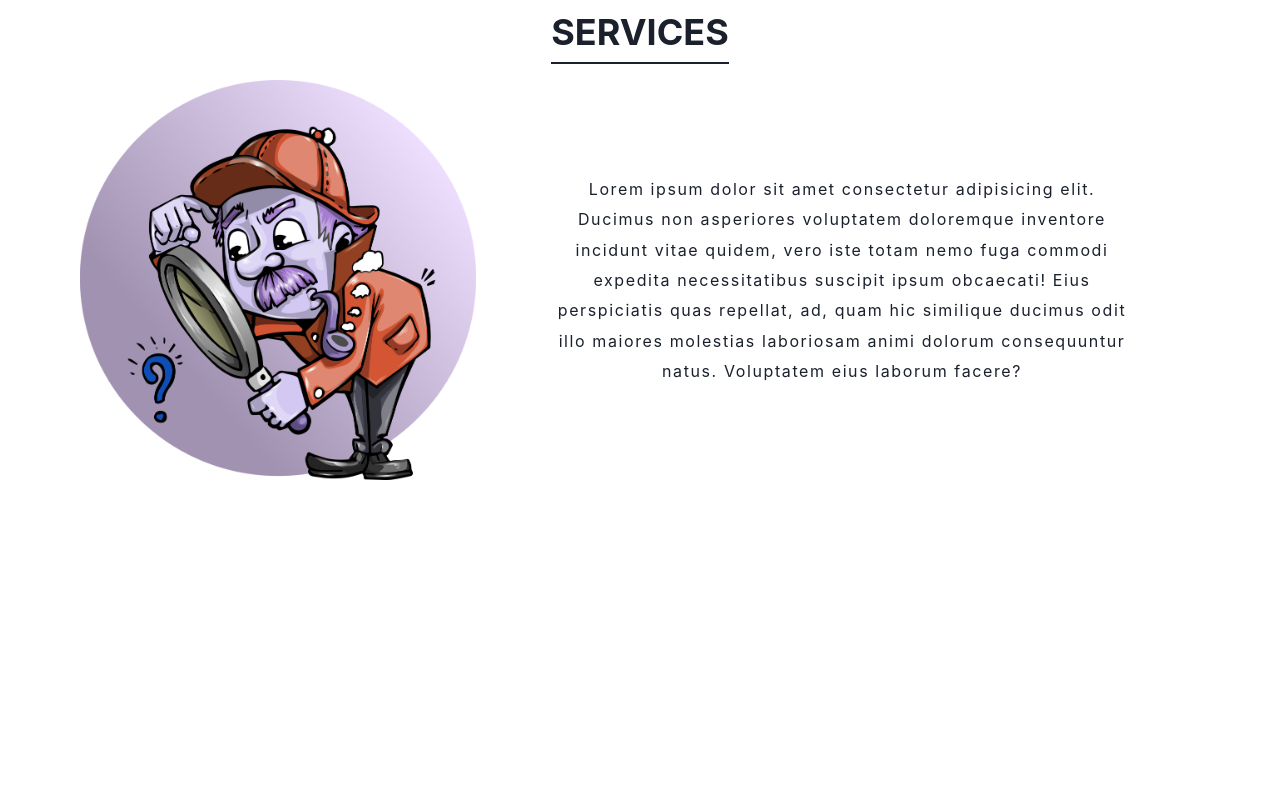
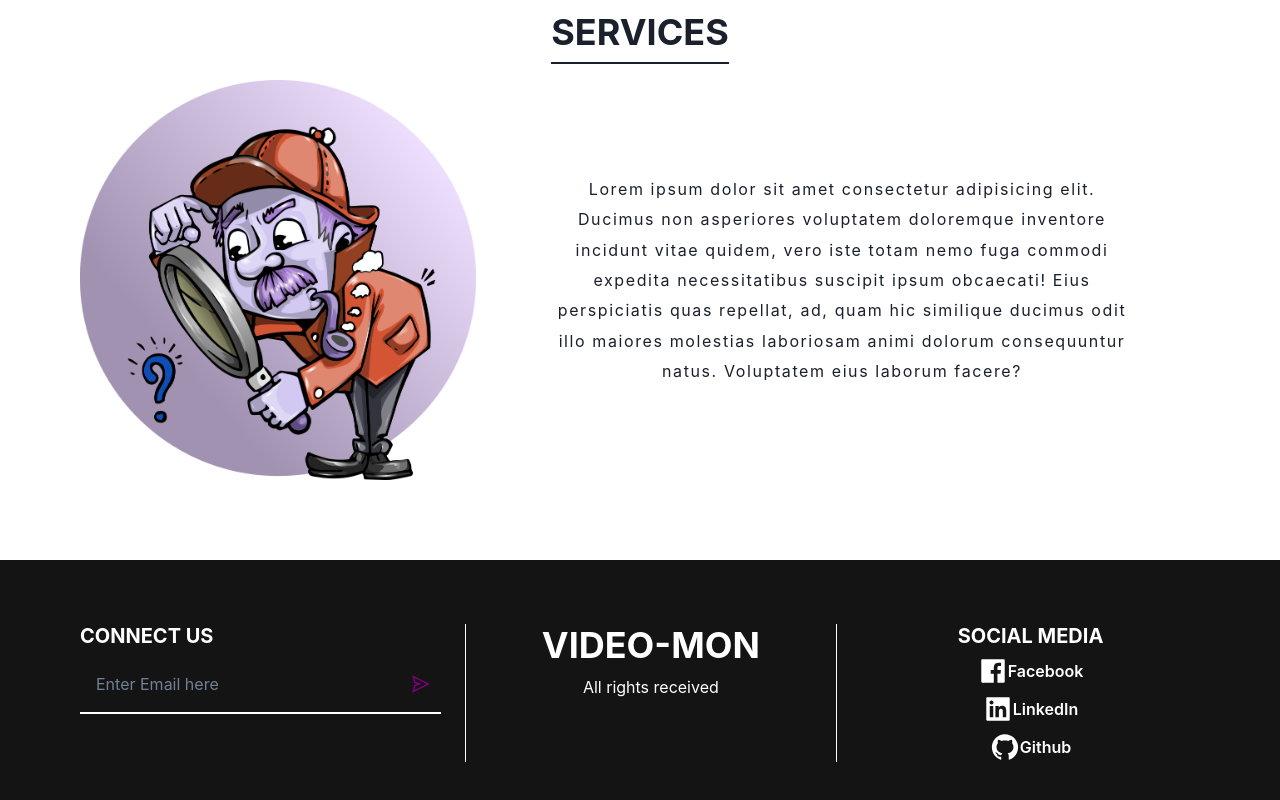
Before and after one commit to rittick21/ChakraUI-BasedReactApp, a React (Create React App) app: page / in a window 1280 px wide. Shown: the part 861-1661 px from the top of the page. Before the commit the page ends 1421 px from the top, so only its background shows below. Built offline with nearby package versions, Linux system fonts and the light colour scheme.

Commit message:
footer added and style added

```diff
--- a/src/App.js
+++ b/src/App.jsx
@@ -1,12 +1,14 @@
 import { BrowserRouter as Router, Routes, Route } from "react-router-dom";
 import Header from "./components/Header";
 import Home from "./components/Home";
+import Footer from "./components/Footer";
 function App() {
   return <Router>
     <Header/>
     <Routes>
       <Route path="/" element={<Home/>}/>
     </Routes>
+    <Footer/>
   </Router>
 }
 
--- /dev/null
+++ b/src/components/Footer.jsx
@@ -0,0 +1,77 @@
+import { Box, Button, HStack, Heading, Input, Stack, Text, VStack } from '@chakra-ui/react'
+import React from 'react'
+import { AiOutlineSend, AiFillFacebook, AiFillLinkedin, AiFillGithub } from 'react-icons/ai'
+
+const Footer = () => {
+    return <Box
+        bgColor={'blackAlpha.900'}
+        minW={'40'}
+        padding={'16'}
+        color={'white'}
+    >
+        <Stack direction={['column', 'row']}>
+            <VStack alignItems={'stretch'} w={'full'} px={'4'}>
+                <Heading size={'md'} textTransform={'uppercase'} textAlign={['center', 'left']}>
+                    Connect Us
+                </Heading>
+                <HStack
+                    borderBottom={'2px solid white'}
+                    py={'2'}
+                >
+                    <Input placeholder='Enter Email here' border={'none'} borderRadius={'none'} outline={'none'} focusBorderColor={'none'} />
+                    <Button
+                        p={'0'}
+                        color={'purple'}
+                        variant={'ghost'}
+                        borderRadius={'0 20px 20px 0'}
+                    >
+                        <AiOutlineSend size={'20'} />
+                    </Button>
+                </HStack>
+            </VStack>
+
+            <VStack w={'full'}
+                borderLeft={['none', '1px solid white']}
+                borderRight={['none', '1px solid white']}
+            >
+                <Heading
+                    // size={'md'}
+                    textTransform={'uppercase'}
+                    textAlign={'center'}
+                >
+                    Video-mon
+                </Heading>
+                <Text>All rights received</Text>
+            </VStack>
+
+            <VStack w={'full'}>
+                <Heading size={'md'} textTransform={'uppercase'}>
+                    Social Media
+                </Heading>
+                <Button variant={'link'} colorScheme={'white'} display={'flex'}>
+                    <a href="https://www.facebook.com/rittick.roy.942/">
+                        <AiFillFacebook size={'30px'}/>
+                    </a>
+                    <p>Facebook</p>
+                </Button>
+
+                <Button variant={'link'} colorScheme={'white'} display={'flex'}>
+                    <a href="https://www.linkedin.com/in/rittick-roy-05a07a225/">
+                        <AiFillLinkedin size={'30px'}/>
+                    </a>
+                    <p>LinkedIn</p>
+                </Button>
+
+                <Button variant={'link'} colorScheme={'white'} display={'flex'}>
+                    <a href="https://github.com/rittick21">
+                        <AiFillGithub size={'30px'}/>
+                    </a>
+                    <p>Github</p>
+                </Button>
+            </VStack>
+
+        </Stack>
+    </Box>
+}
+
+export default Footer
--- a/src/components/Home.jsx
+++ b/src/components/Home.jsx
@@ -20,7 +20,7 @@ const headingOptions = {
 
 const Home = () => {
     return <Box>
-        <MyCarousel />
+        <MyCarousel/>
 
         <Container maxW={'container.xl'} p={'16'}>
             <Heading
```
Also changed, not shown: src/index.jsx (renamed from src/index.js).
